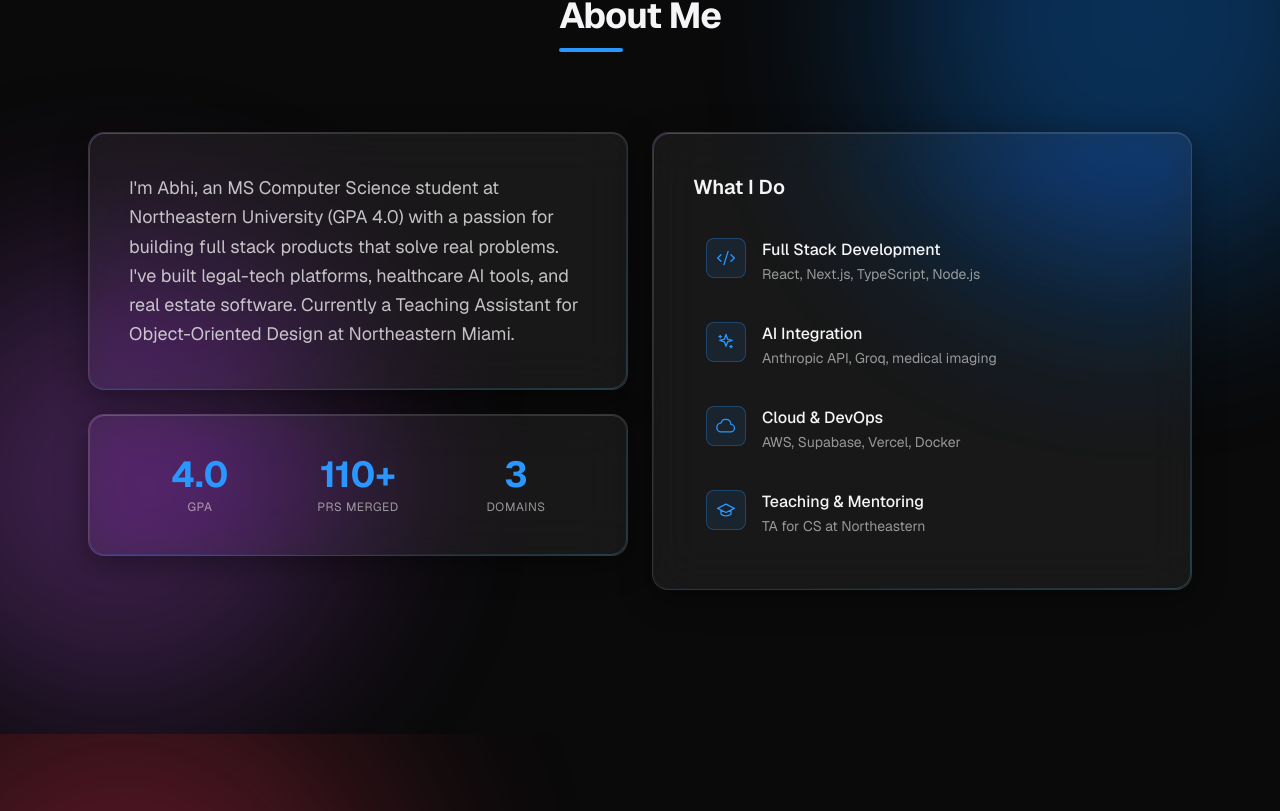
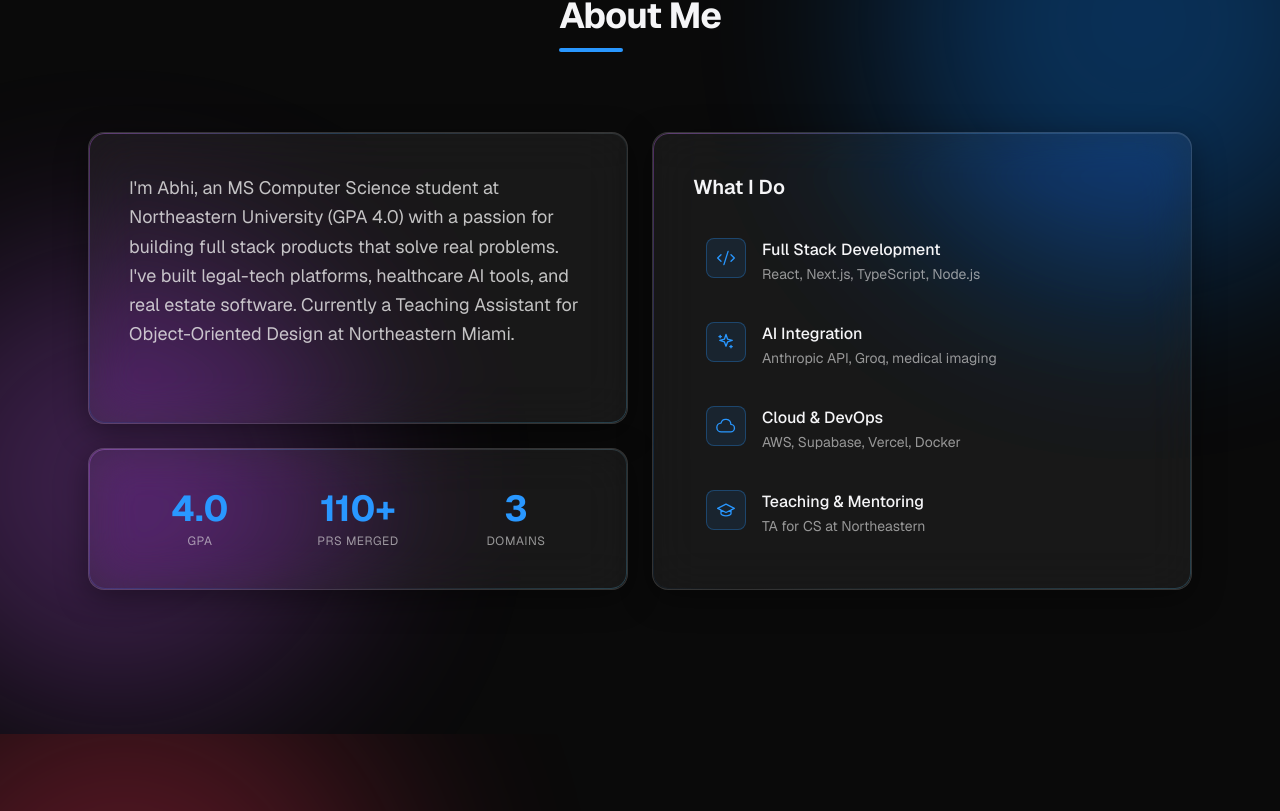
Before and after one commit to stalwartquintessence/my-portfolio, a Next.js app: page / in a window 1280 px wide. Shown: the part 1009-1820 px from the top of the page. Built offline with nearby package versions, Linux system fonts and the light colour scheme.

Commit message:
fix: chat scroll bounded height, about section equal column heights

```diff
--- a/src/components/sections/About.tsx
+++ b/src/components/sections/About.tsx
@@ -167,14 +167,14 @@ export default function About() {
           </h2>
         </motion.div>
 
-        <div className="grid gap-6 lg:grid-cols-2">
+        <div className="grid items-stretch gap-6 lg:grid-cols-2">
           {/* Left column: bio + animated stats */}
           <motion.div
             {...fadeIn}
             transition={{ ...fadeIn.transition, delay: 0.05 }}
             className="flex flex-col gap-6"
           >
-            <GlassCard className="p-8 sm:p-10">
+            <GlassCard className="flex-1 p-8 sm:p-10">
               <p className="text-base leading-relaxed text-foreground/80 sm:text-lg">
                 {BIO}
               </p>
--- a/src/components/sections/GetInTouch.tsx
+++ b/src/components/sections/GetInTouch.tsx
@@ -260,11 +260,12 @@ function AskMyAI() {
   }
 
   return (
-    <GlassCard className="flex h-full flex-col p-5 sm:p-6">
-      {/* Message history */}
+    <GlassCard className="flex flex-col p-5 sm:p-6">
+      {/* Message history — fixed max height so it scrolls instead of growing
+          the card and pushing the input bar (below) off the bottom. */}
       <div
         ref={scrollRef}
-        className="flex min-h-[280px] flex-1 flex-col gap-4 overflow-y-auto px-1 py-2"
+        className="flex max-h-[350px] min-h-[280px] flex-col gap-4 overflow-y-auto px-1 py-2"
         aria-live="polite"
       >
         {messages.length === 0 && !isLoading && (
```
